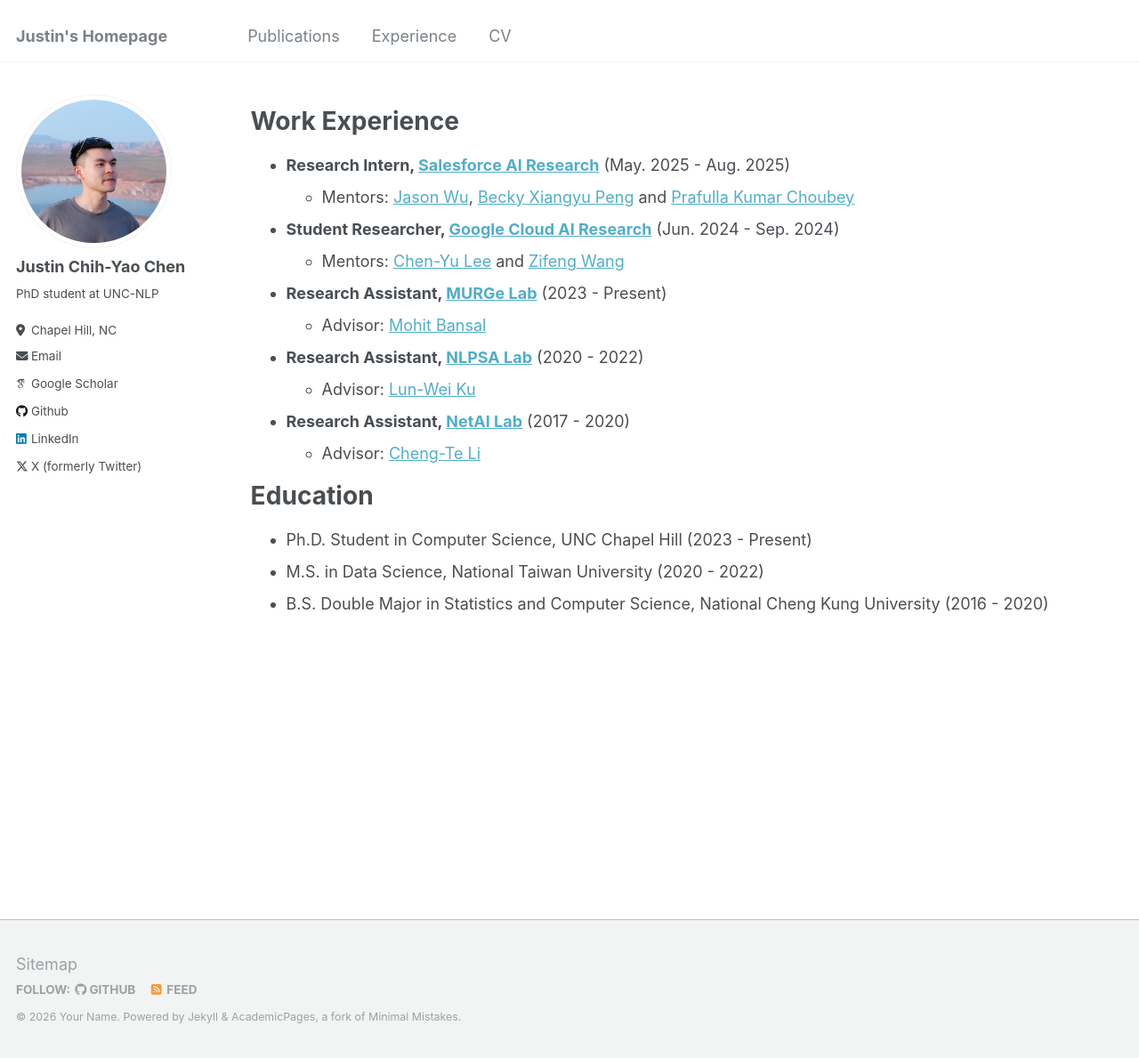
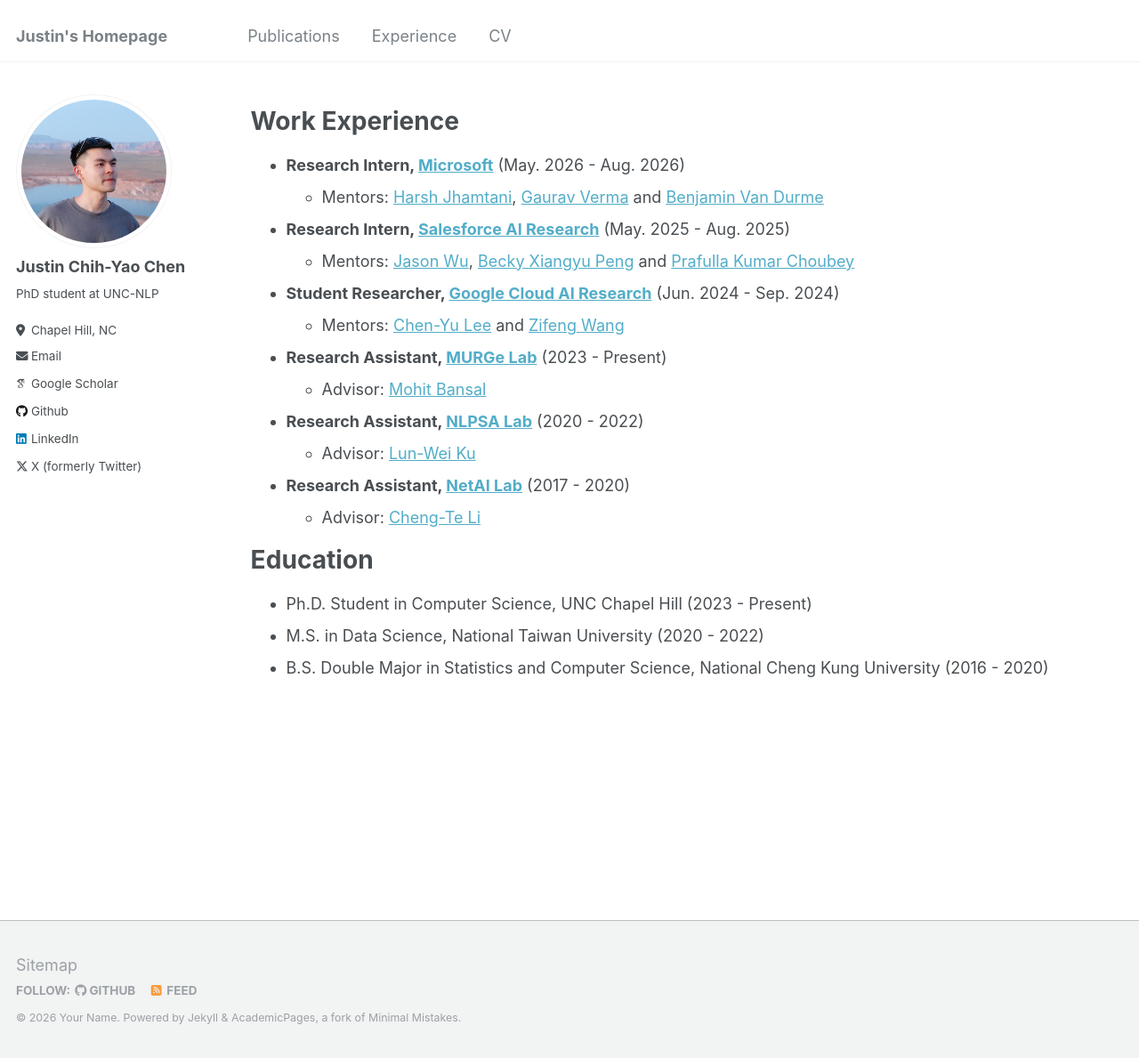
Before and after one commit to dinobby/dinobby.github.io, a Jekyll site: the page built from _pages/experience.md, in a window 1280 px wide and 1189 px high. Shown: the whole window at 89% size. Built offline with Jekyll 4.4.1, drawn with Linux system fonts in a browser that asks for light colours; some web fonts are replaced.

Commit message:
Add Microsoft research internship to experience section

```diff
--- a/_pages/experience.md
+++ b/_pages/experience.md
@@ -6,7 +6,9 @@ author_profile: true
 ---
 
 # Work Experience
-
+* **Research Intern, [Microsoft](Frontier Tuning Research and Applied Science)** (May. 2026 - Aug. 2026)
+    * Mentors: [Harsh Jhamtani](https://sites.google.com/view/harshjhamtani/home), [Gaurav Verma](https://gaurav22verma.github.io/) and [Benjamin Van Durme
+](https://engineering.jhu.edu/faculty/benjamin-van-durme/)
 * **Research Intern, [Salesforce AI Research](https://www.salesforceairesearch.com/)** (May. 2025 - Aug. 2025)
     * Mentors: [Jason Wu](https://jasonwu0731.github.io/), [Becky Xiangyu Peng](https://xiangyu-peng.github.io/) and [Prafulla Kumar Choubey](https://scholar.google.com/citations?user=k7aMOCsAAAAJ)
 * **Student Researcher, [Google Cloud AI Research](https://research.google/teams/cloud-ai/)** (Jun. 2024 - Sep. 2024)
```
